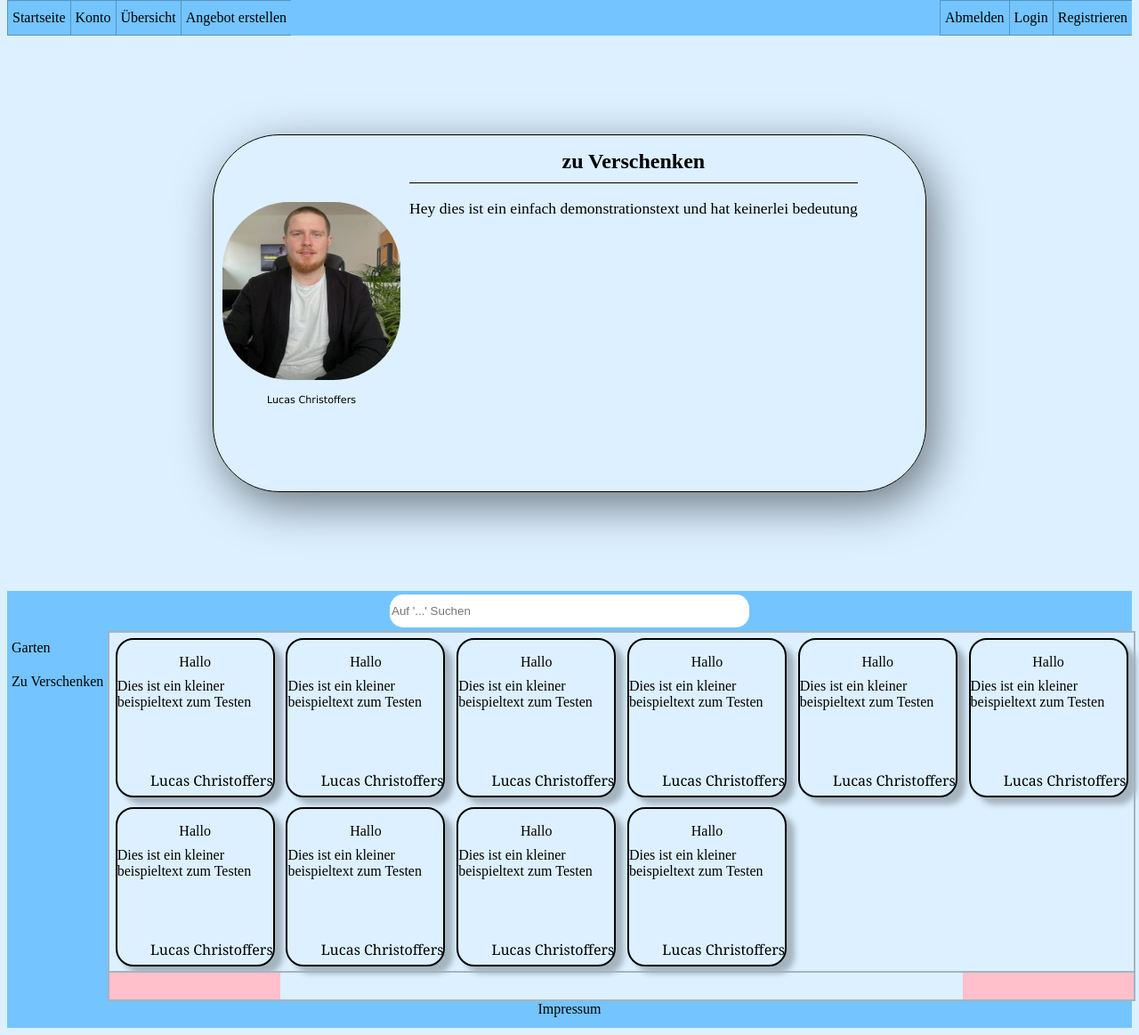
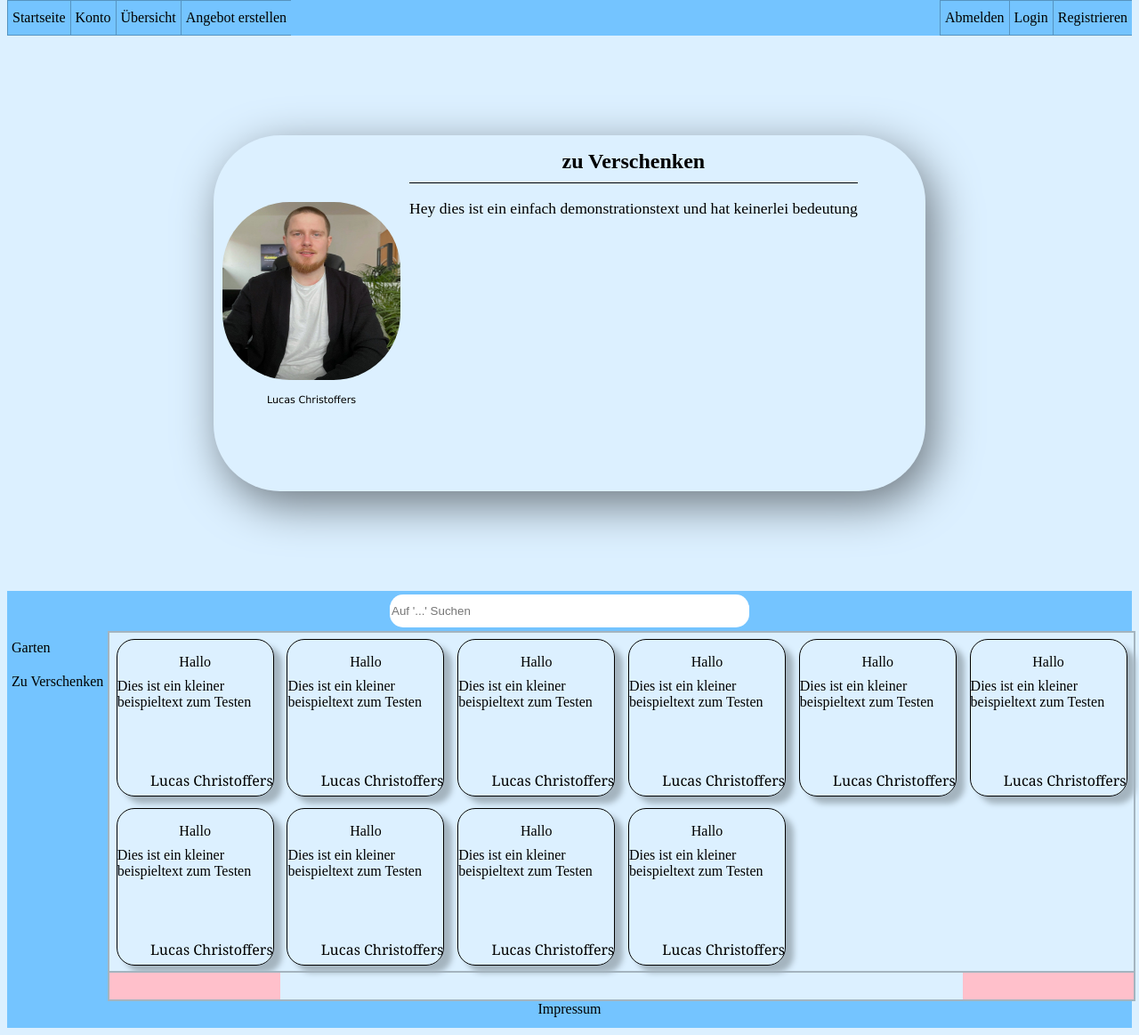
Before and after one commit to Niviera/Website, a PHP site: page / in a window 1280 px wide. Shown: the part 83-1246 px from the top of the page at 89% size. Run offline with PHP 8.4, Linux system fonts and the light colour scheme.

Commit message:
Update:index.php

```diff
--- a/CSS/style.css
+++ b/CSS/style.css
@@ -23,7 +23,7 @@ body {
 
     display: flex;
     margin:auto;
-    border: 1px solid black;
+    /*border: 1px solid black;*/
 
     /* Schattierung */
     box-shadow: 9px 15px 50px #6E7880;
@@ -135,7 +135,7 @@ body {
     /* Größe und äußeres Design */
     width: 175px;
     height: 175px;
-    border: 2px solid black;
+    border: 1px solid black;
     border-radius: 20px;
     margin: auto;
     box-shadow: 9px 8px 6px #A4B4BF;
```
